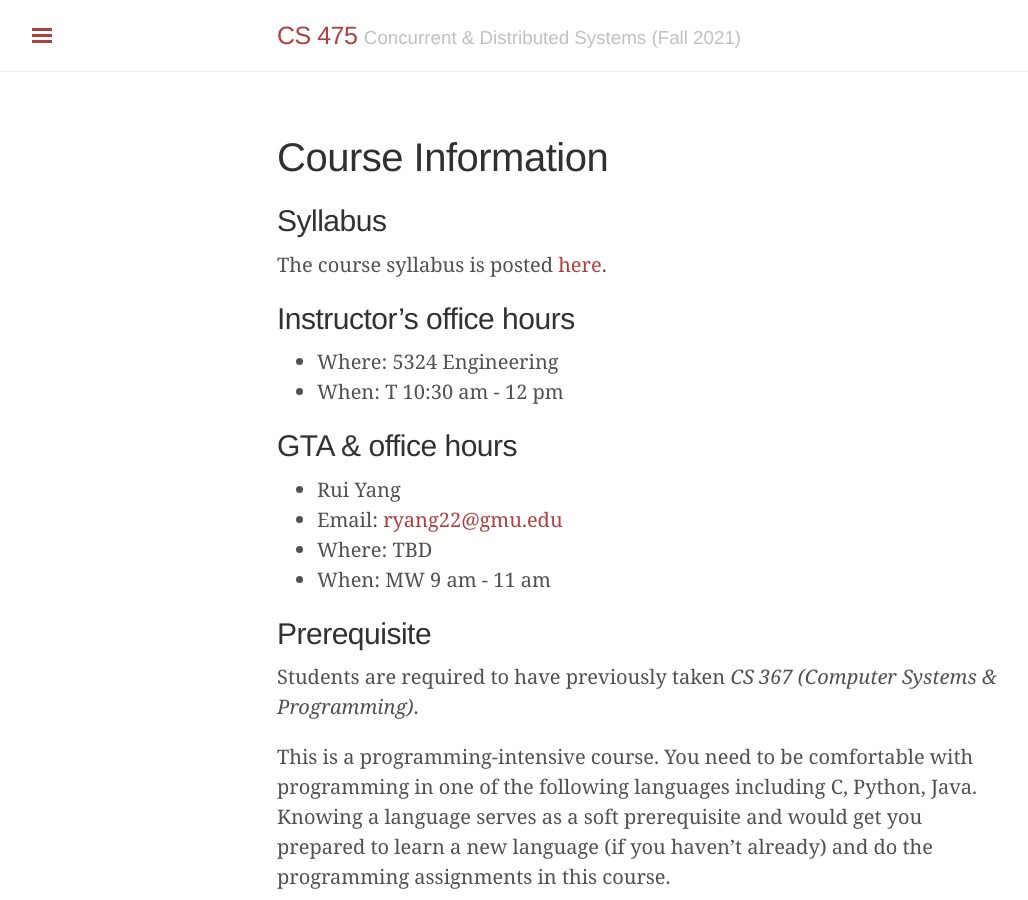
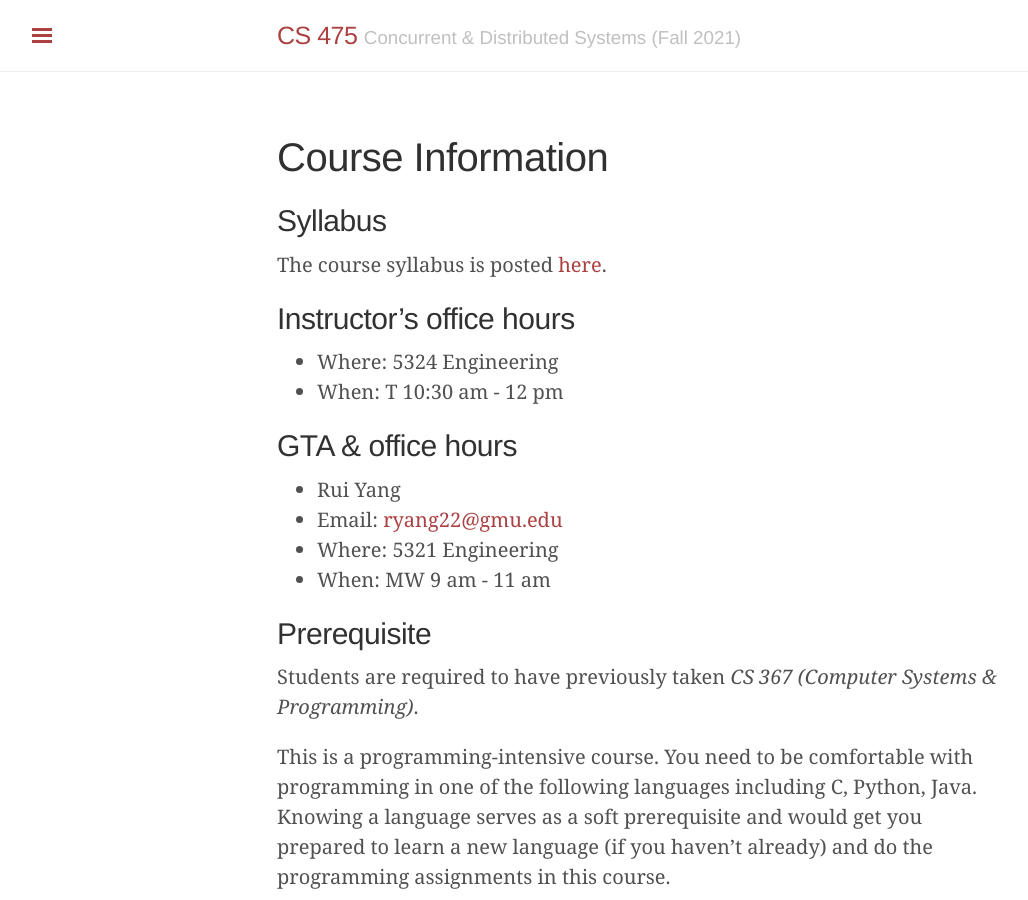
Before and after one commit to tddg/cs475-fall21, a Jekyll site: the page built from info.md, in a window 1280 px wide and 900 px high. Shown: the whole window, without its empty margins (3-1031 px from the left). Built offline with Jekyll 4.4.1, drawn with Linux system fonts in a browser that asks for light colours.

Commit message:
added GTA's office hours

```diff
--- a/info.md
+++ b/info.md
@@ -19,7 +19,7 @@ The course syllabus is posted [here](https://cs.gmu.edu/media/syllabi/Fall2021/C
 
 * Rui Yang
 * Email: [ryang22@gmu.edu](mailto:ryang22@gmu.edu)
-* Where: TBD
+* Where: 5321 Engineering
 * When: MW 9 am - 11 am
 
 
```
